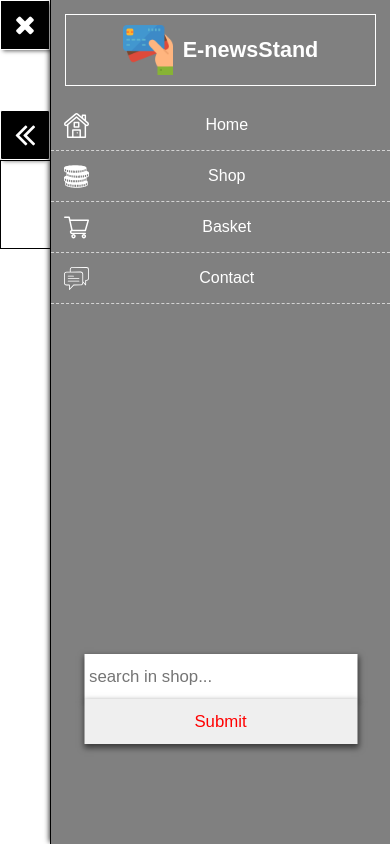
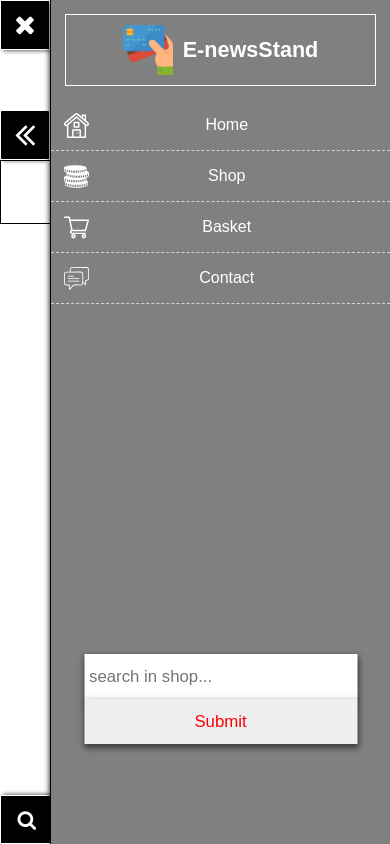
Before and after one commit to klauza/e-newsstand, a React (Create React App) app in the folder client/: page /shop/search in a window 390 px wide. Built offline with nearby package versions, Linux system fonts and the light colour scheme; no server answers; what react-pose would draw is missing.

Commit message:
Search Form mobile/screen adjust

```diff
--- a/client/src/components/Shop/Search.js
+++ b/client/src/components/Shop/Search.js
@@ -9,6 +9,8 @@
 const SearchHeader = styled.div`
   border: 1px solid black;
 `;
+
+
 const Category = styled.h3`
   text-align: center;
   margin: 20px 0;
@@ -141,10 +143,6 @@
   return (
     <Wrapper>
       <Link to="/shop"><Button><i className="fa fa-angle-double-left"></i></Button></Link>
-      <SearchHeader>
-
-        <Category> Category: {params.cat !== "" ? (params.cat.toUpperCase()) : ("All")} </Category>
-
       <SearchForm onSubmit={handleSearch}>
         <input
           className="main-input"
@@ -155,11 +153,14 @@
           required={`${params.cat}` === "" ? (true) : (false)}
         />
         <i className="fa fa-search"></i>
-          <label htmlFor="name" className="label-name">
-            <span className="content-name"></span>
-          </label>
+
         <input type="submit" value="Submit" />
       </SearchForm>
+
+      <SearchHeader>
+
+        <Category> Category: {params.cat !== "" ? (params.cat.toUpperCase()) : ("All")} </Category>
+
 
       </SearchHeader>
 
--- a/client/src/components/Shop/Shop.js
+++ b/client/src/components/Shop/Shop.js
@@ -73,9 +73,7 @@
         autoComplete="off"
       />
       <i className="fa fa-search"></i>
-      <label htmlFor="name" className="label-name">
-        <span className="content-name"></span>
-      </label>
+
 
       <input type="submit" value="Submit" />
     </SearchForm>
--- a/client/src/layout/StyledComponents.js
+++ b/client/src/layout/StyledComponents.js
@@ -59,77 +59,55 @@
 
 // SearchForm
 const SearchFormStyled = styled.form`
-  text-align: center;
-  width: 30%; height: 100%;
-  position: relative;
-  margin: 0 auto;
-  overflow: hidden;
+    display: none;
+  @media(max-width:768px){
+    display: block;
+    box-shadow: 0px -4px 4px -3px rgba(0,0,0,0.6);
+    position: fixed; bottom: 0; left: 0;
+    width: 100%;
+    z-index: 2;
+  }
   .main-input{
-    width: 100%;
-    overflow: hidden;
-    display: block;
-    padding: 5px 0 5px 30px;
-    border: 0;
-
-    &:focus ~ .label-name{
-      border: 2px solid rgba(45,98,110, 1);
-    }
-    &:focus ~ .label-name::after{
-      transform: translateX(0%);
-    }
-    &:focus ~ .label-name::before{
-      transform: translateX(0%);
-    }
-    &:focus ~ i{
-      transform: translate(0px, -50%);
+    @media(max-width:768px){
+      width: 100%;
+      padding: 12.5px 50px;
+      border: 1px solid white;
+      background: black;
     }
   }
   i{
-    color: #5fa8d3;
-    transition: all 0.3s ease;
-    position: absolute;
-    top: 50%; left: 5px;
-    transform: translate(-40px, -50%);
-  }
-  .label-name{
-    border: 1px solid rgba(0,0,0,0.25);
-    transition: border 300ms ease;
-    position: absolute; bottom: 0px; left: 0%;
-    width: 100%; height: 100%;
-    pointer-events: none;
-
-    &::after, ::before{
-      content: "";
+    @media(max-width: 768px){
       position: absolute;
-      height: 100%;
-      width: 100%;
-      /* background: red; */
-      transform: translateX(-100%);
-      transition: transform 0.3s ease;
-    }
-    &::before{
-      right: 0; top: 1px;
-    }
-    &::after{
-      left: 0; bottom: -1px;
-    }
-    span{
-      position: absolute;
-      bottom: 2.5px; left: 0px;
-      transition: all 0.3s ease;
+      color: #5fa8d3;
+      transform: translate(50px,-50%);
+      top: 50%; left: 17.5px;
+      transform: translate(0px, -50%);
+      color: white;
+      font-size: 1.25em;
     }
   }
+
   input[type=text]{
-    color: black;
+    @media(max-width: 768px){
+      color: black;
+      border: 1px solid white;
+      color: white;
+      font-size: 1.15em;
+      &:focus{outline: 0; border: 1px solid white;}
+    }
   }
   input[type=submit]{
-    position: absolute; bottom: 0px; right: 0%;
-    color: white;
-    height: 25px;
-    padding: 0 5px;
-    border: 1px solid black;
-    background: rgba(45,98,110, 0.7);
-    transition: background-color 225ms ease;
+    @media(max-width: 768px){
+      position: absolute; bottom: 0; right: 0;
+      color: white;
+      border: 1px solid black;
+      background: rgba(45,98,110, 0.7);
+      height: 100%; width:50px;
+      border: 0;
+      border-left: 1px solid white;
+      border-bottom: 1px solid white;
+      border-top: 1px solid white;
+    }
     &:hover{
       cursor: pointer;
       background: rgba(45,98,110, 0.95);
```
Lines whose indentation alone changed are shown as unchanged.
